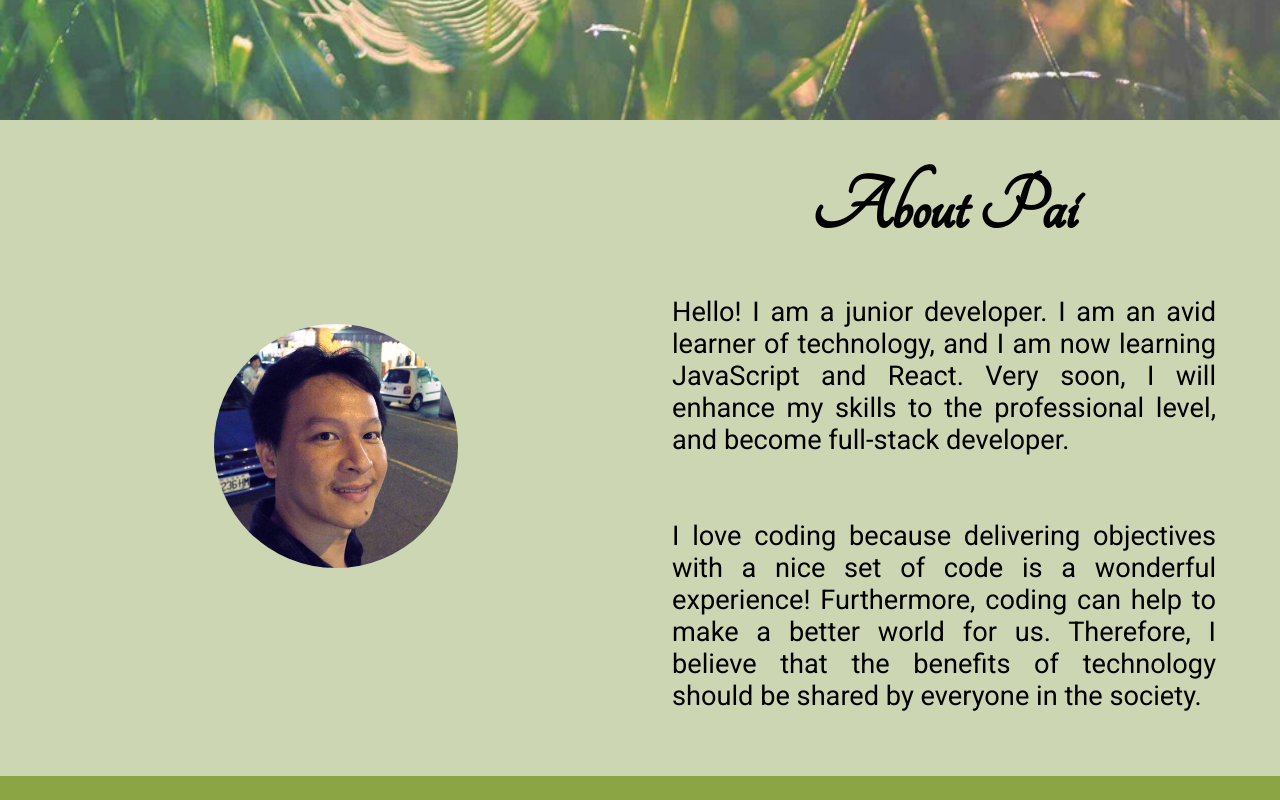
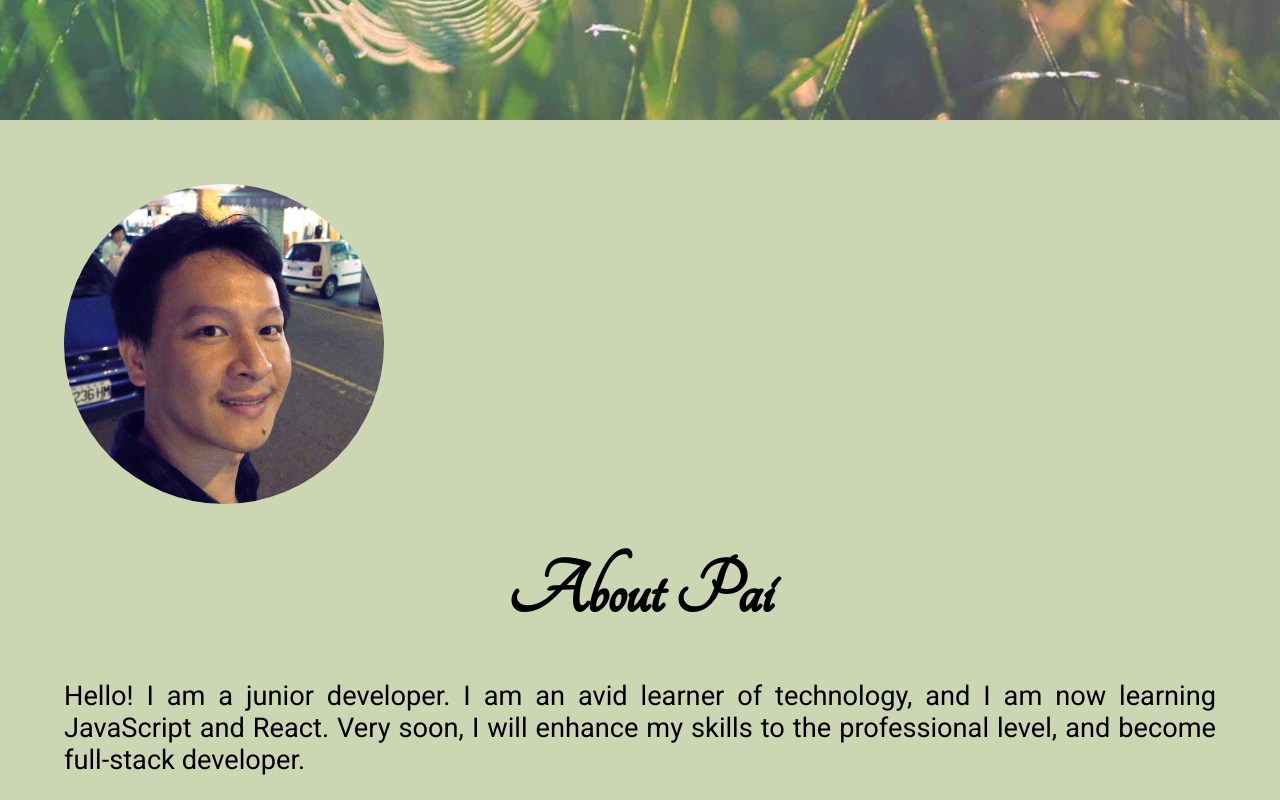
Before and after one commit to albertpai/Portfolio, a React (Create React App) app: page / in a window 1280 px wide. Shown: the part 680-1480 px from the top of the page. Built offline with nearby package versions, Linux system fonts and the light colour scheme; some icons are missing; a web font is replaced by a local one.

Commit message:
Rearrange flexbox in container2Bio.css

```diff
--- a/src/container2Bio.css
+++ b/src/container2Bio.css
@@ -1,9 +1,8 @@
 .container-bio{
   background-color: #CCD6B2;
   display: flex;
-  flex-wrap: wrap;
-  align-items: center;
-  justify-content: center;
+  flex-wrap: nowrap;
+  flex-direction: column;
   min-height:30rem;
   padding: 2rem;
 }
@@ -26,11 +25,13 @@
   flex: 1;
 }
 
-.avatar {
-  width: 40%;
-  border-radius: 50%;
-}
-
 .bio-item2{
   flex: 1;
 }
+
+.avatar {
+  width: 20rem;
+  margin: 2rem;
+  border-radius: 50%;
+  float: left;
+}
```
